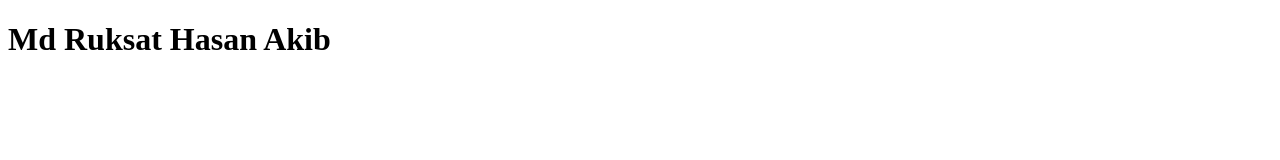
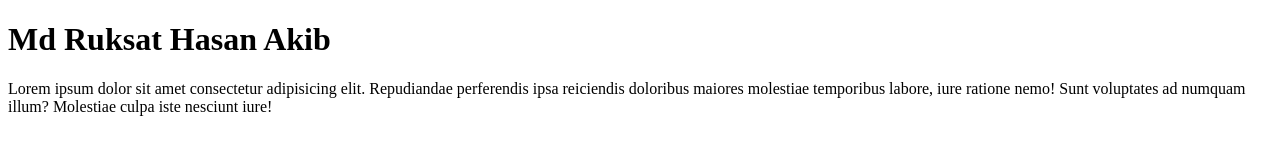
Before and after one commit to ruksat13/first-project, a plain HTML site: page index.html in a window 1280 px wide. Drawn offline with Linux system fonts and the light colour scheme.

Commit message:
ptag-added

```diff
--- a/index.html
+++ b/index.html
@@ -7,5 +7,6 @@
 </head>
 <body>
     <h1>Md Ruksat Hasan Akib</h1>
+    <p>Lorem ipsum dolor sit amet consectetur adipisicing elit. Repudiandae perferendis ipsa reiciendis doloribus maiores molestiae temporibus labore, iure ratione nemo! Sunt voluptates ad numquam illum? Molestiae culpa iste nesciunt iure!</p>
 </body>
 </html>
```
Also changed, not shown: 1 other file.
